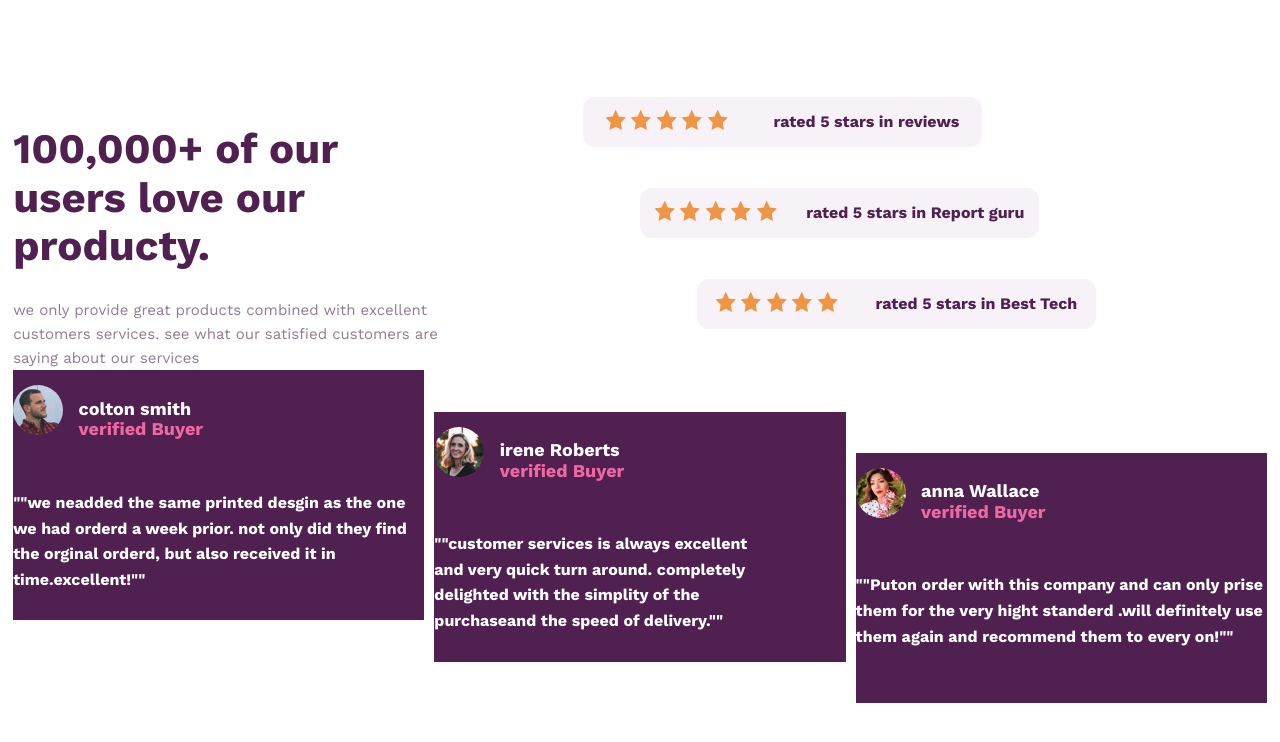
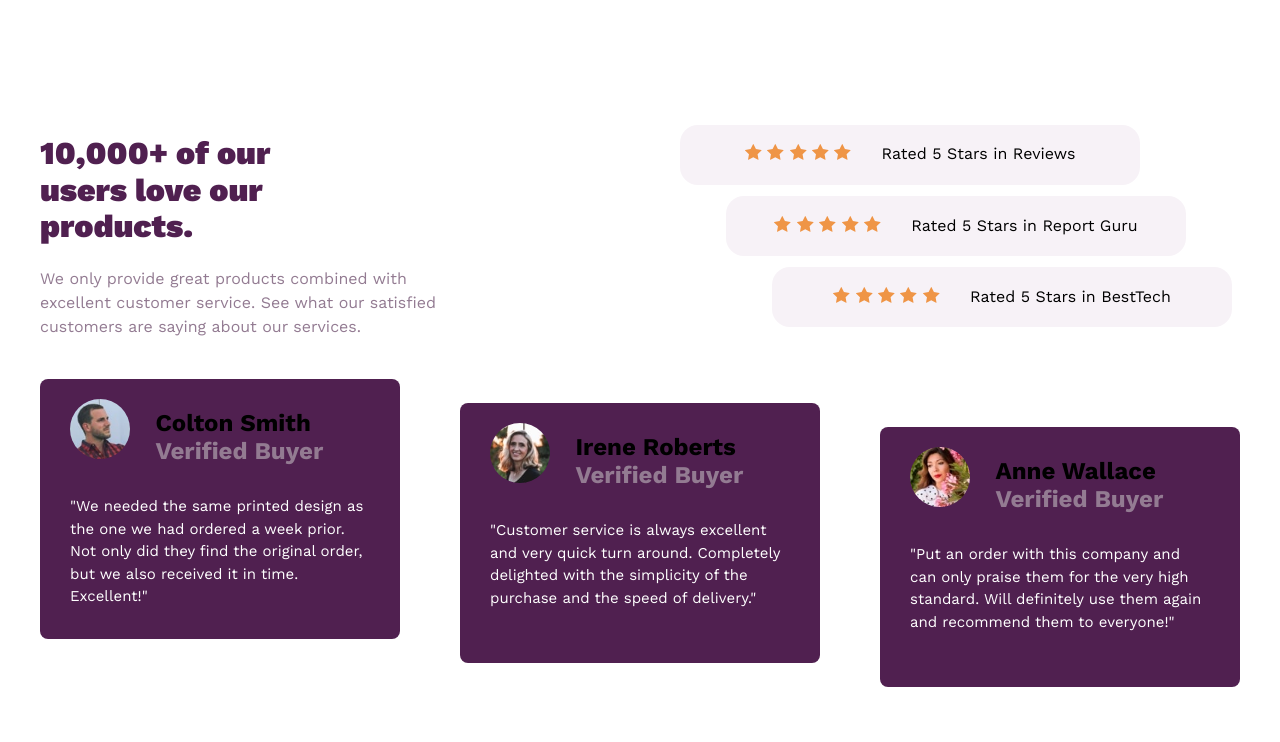
Before and after one commit to mohamed-abd-elkahlk/social-proof-section-master, a plain HTML site: page index.html in a window 1280 px wide. Drawn offline with nearby package versions, Linux system fonts and the light colour scheme.

Commit message:
social-proof

```diff
--- a/css/style.css
+++ b/css/style.css
@@ -7,99 +7,126 @@ body{
     display: grid;
     place-content: center;
     min-height: 100vh;
-    /* background-color: hsl(300, 43%, 22%); */
     font-family: 'Work Sans', sans-serif;
 }
+.contanier{
+    padding: 20px 30px;
 
-.head-con .contanier{
-    display: grid;
-    width: 1140px;
-    grid-template-columns: repeat(auto-fill,minmax(calc(1140px / 2),1fr));
 }
-.head-con .contanier .right-side h1{
+main{
+    padding: 20px 40px;
+}
+.contain .head-con{
+    display: flex;
+}
+.contain .head-con .card{
+    width: 420px;
+}
+.contain .head-con .card h1{
     color: hsl(300, 43%, 22%);
-    font-weight: bolder;
-    font-size: 42px;
+    font-weight: 900;
 }
-.head-con .contanier .right-side p{
-    font-size: 15px;
-    line-height: 1.6;
-    color:  hsl(303, 10%, 53%);
+.contain .head-con .card p{
+    color: hsl(303, 10%, 53%);
+    line-height: 1.5;
 }
-.head-con .contanier .left-side{
-    display: grid;
-    grid-template-rows: repeat(3,auto);
+.contain .head-con .review-card{
+    margin-left: 220px;
+    display: flex;
+    flex-direction: column;
+    justify-content: space-evenly;
 }
-.head-con .contanier .left-side .one,
-.head-con .contanier .left-side .tow,
-.head-con .contanier .left-side .three{
-    background-color: hsl(300, 24%, 96%);
-    height: 50px;
-    width:70%;
-    border-radius: 12px;
+.contain .head-con .review-card .rate{
     display: flex;
-    flex-direction: row;
-    justify-content: space-around;
+    justify-content: center;
     align-items: center;
+    width: 460px;
+    height: 40px;
+    border-radius:18px ;
+    background-color:hsl(300, 24%, 96%) ;
+    padding: 30px 40px
+
 }
-.head-con .contanier .left-side p{
-    color: hsl(300, 43%, 22%);
-    font-weight: 700;
+.contain .head-con .review-card .rate p{
+    margin-left: 30px;
 }
-.head-con .contanier .left-side img{
-    width: 20px;
-    height: 20px;
-}
-.head-con .contanier .left-side .tow{
+.contain .head-con .review-card .rate:nth-child(2){
     margin-left: 10%;
 }
-.head-con .contanier .left-side .three{
+.contain .head-con .review-card .rate:nth-child(3){
     margin-left: 20%;
 }
-.bottom-contain{
-    display: grid;
-    grid-template-columns: repeat(auto-fill,minmax(calc(1000px / 3 ),1fr));
-    grid-column-gap: 10px;
+.contain .bottom-con{
+    margin-top: 40px;
+    display: flex;
+    justify-content: space-between;
+}
+.contain .bottom-con .card{
+    background-color: hsl(300, 43%, 22%);
+    /* padding: 40px 30px;   */
+    width: calc(90% / 3);
+    border-radius: 8px;
+    height: 260px;
+}
+.contain .bottom-con .card img{
+    border-radius: 50%;
+    width: 60px;
+}
+.contain .bottom-con .card h2{
+    display: inline-block;
+    margin-left: 20px;
+    margin-bottom: 30px;
+}
+.contain .bottom-con .card h2 span{
+    color: hsl(303, 10%, 53%);
+}
+.contain .bottom-con .card p{
+    color: white;
+    font-size: 15px;
+    line-height: 1.5;
+}
+.contain .bottom-con .card:nth-child(2){
+    margin-top: 2%;
+}
+.contain .bottom-con .card:nth-child(3){
+    margin-top: 4%;
+}
+@media (max-width:768px) {
+    .head-con{
+        flex-direction: column;
+        justify-content: center;
+        align-items:center ;
+    }
+    .contain .head-con .card {
+        justify-content: center;
+        text-align: center;
+        width: 350px;
+    }
+    .contain .head-con .review-card{
+        margin-left: 0;
+        margin-top: 20px;
+    }
+    .contain .head-con .review-card .rate{
+        width: 340px;
+        display: flex;
+        flex-direction: column;
+        margin-top: 20px;
+    }
+    .head-con .review-card .rate.rate:nth-child(2){
+        margin-left: 0;
+    }
+    .head-con .review-card .rate.rate:nth-child(3){
+        margin-left: 0;
+    }
+    .contain .bottom-con {
+        flex-direction: column;
+        justify-content: center;
+        align-items: center;
+    }
+    .contain .bottom-con .card {
+        width:320px;
+        display: flex;
+        flex-direction: column;
 
-}
-.bottom-contain img{
-    border-radius: 50%;
-    margin-top: 15px;
-    width: 50px;
-}
-.bottom-contain .customer .head h3{
-    margin-left: 10px;
-    margin-bottom: 20px;
-    display: inline-block;
-    color: white;
-    font-size: 18px;
-}
-.bottom-contain .customer .head h3 span{
-    color: hsl(333, 80%, 67%) ;
-}
-
-.bottom-contain .customer {
-    background-color: hsl(300, 43%, 22%);
-    height: 250px;
-}
-.bottom-contain .customer .text{
-    margin-top: 30px;
-}
-.bottom-contain .customer .text p{
-    line-height: 1.6;
-    color: white;
-    font-weight: 700;
-}
-.bottom-contain .tow{
-    margin-top: 10%;
-}
-.bottom-contain .three{
-    margin-top: 20%
-}
-@media (max-width:767px) {
-    .head-con .contanier{
-        display: grid;
-        width: 320px;
-        grid-template-rows: repeat(auto-fill,minmax(calc(1140px / 2),1fr));
     }
 }
--- a/index.html
+++ b/index.html
@@ -13,82 +13,75 @@
     <link rel="shortcut icon" href="images/favicon-32x32.png" type="image/x-icon">
     <meta http-equiv="X-UA-Compatible" content="IE=edge">
     <meta name="viewport" content="width=device-width, initial-scale=1.0">
-    <title>social-proof-section-master</title>
+    <title>Frontend Mentor | Social proof section</title>
 </head>
 <body>
     <main>
+        <div class="contain">
             <div class="head-con">
-                <div class="contanier">
-                    <div class="right-side">
-                        <h1>100,000+ of our <br> users love our<br> producty.</h1>
-                        <p>we only provide great products combined with excellent <br> customers services. see what our
-                        satisfied customers are <br> saying about our services</p>
+                <div class="card">
+                    <h1>10,000+ of our <br> users love our <br> products.</h1>
+                    <p>We only provide great products combined with excellent customer service.
+                    See what our satisfied customers are saying about our services.</p>
                 </div>
-                    <div class="left-side">
-                        <div class="one">
-                            <div class="img">
+                <div class="review-card">
+                    <div class="rate">
+                        <div class="img-card">
                             <img src="images/icon-star.svg" alt="">
                             <img src="images/icon-star.svg" alt="">
                             <img src="images/icon-star.svg" alt="">
                             <img src="images/icon-star.svg" alt="">
                             <img src="images/icon-star.svg" alt="">
                         </div>
-                            <p>rated 5 stars in reviews</p>
+                        <p>Rated 5 Stars in Reviews</p>
                     </div>
-                        <div class="tow">
-                            <div class="img">
+                    <div class="rate">
+                        <div class="img-card">
                             <img src="images/icon-star.svg" alt="">
                             <img src="images/icon-star.svg" alt="">
                             <img src="images/icon-star.svg" alt="">
                             <img src="images/icon-star.svg" alt="">
                             <img src="images/icon-star.svg" alt="">
                         </div>
-                            <p>rated 5 stars in Report guru</p>
+                        <p>Rated 5 Stars in Report Guru</p>
                     </div>
-                        <div class="three">
-                            <div class="img">
+                    <div class="rate">
+                        <div class="img-card">
                             <img src="images/icon-star.svg" alt="">
                             <img src="images/icon-star.svg" alt="">
                             <img src="images/icon-star.svg" alt="">
                             <img src="images/icon-star.svg" alt="">
                             <img src="images/icon-star.svg" alt="">
                         </div>
-                            <p>rated 5 stars in Best Tech</p>
+                        <p>Rated 5 Stars in BestTech</p>
                     </div>
                 </div>
             </div>
-            </div>
-            <div class="bottom-contain">
-                <div class="customer one">
-                    <div class="head">
+            <div class="bottom-con">
+                <div class="card">
+                    <div class="contanier">
                         <img src="images/image-colton.jpg" alt="">
-                        <h3>colton smith <br><span>verified Buyer </span></h3>
-                    </div>
-                    <div class="text">
-                        <p>""we neadded the same printed desgin as the one we had orderd a week prior. not
-                        only did they find the orginal orderd, but also received it in time.excellent!""</p>
-                    </div>
-                </div>
-                <div class="customer tow" >
-                    <div class="head">
-                        <img src="images/image-irene.jpg" alt="">
-                        <h3>irene Roberts <br><span>verified Buyer </span></h3>
-                        <div class="text">
-                            <p>
-                            ""customer services is always excellent <br>and very quick turn around.
-                            completely <br> delighted with the simplity of the <br> purchaseand the speed of delivery.""
+                        <h2>Colton Smith<br><span>Verified Buyer</span></h2>
+                        <p>"We needed the same printed design as the one we had ordered a week prior.
+                            Not only did they find the original order, but we also received it in time.
+                            Excellent!"
                         </p>
                     </div>
                 </div>
+                <div class="card">
+                    <div class="contanier">
+                        <img src="images/image-irene.jpg" alt="">
+                        <h2>Irene Roberts<br><span>Verified Buyer</span></h2>
+                        <p>"Customer service is always excellent and very quick turn around. Completely
+                            delighted with the simplicity of the purchase and the speed of delivery."</p>
                     </div>
-                <div class="customer three">
-                   <div class="head">
+                </div>
+                <div class="card">
+                    <div class="contanier">
                         <img src="images/image-anne.jpg" alt="">
-                    <h3>anna Wallace <br><span>verified Buyer </span></h3>
-                    <div class="text">
-                        <p>
-                            ""Puton order with this company and can only prise them for the very hight standerd
-                            .will definitely use them again and recommend them to every on!""
+                        <h2> Anne Wallace<br><span>Verified Buyer</span></h2>
+                        <p>"Put an order with this company and can only praise them for the very high
+                            standard. Will definitely use them again and recommend them to everyone!"
                         </p>
                     </div>
                 </div>
```
Also changed, not shown: design/desktop-design.jpg (added), design/desktop-preview.jpg (added), design/mobile-design.jpg (added), 2 other files. Lines whose indentation alone changed are shown as unchanged.
